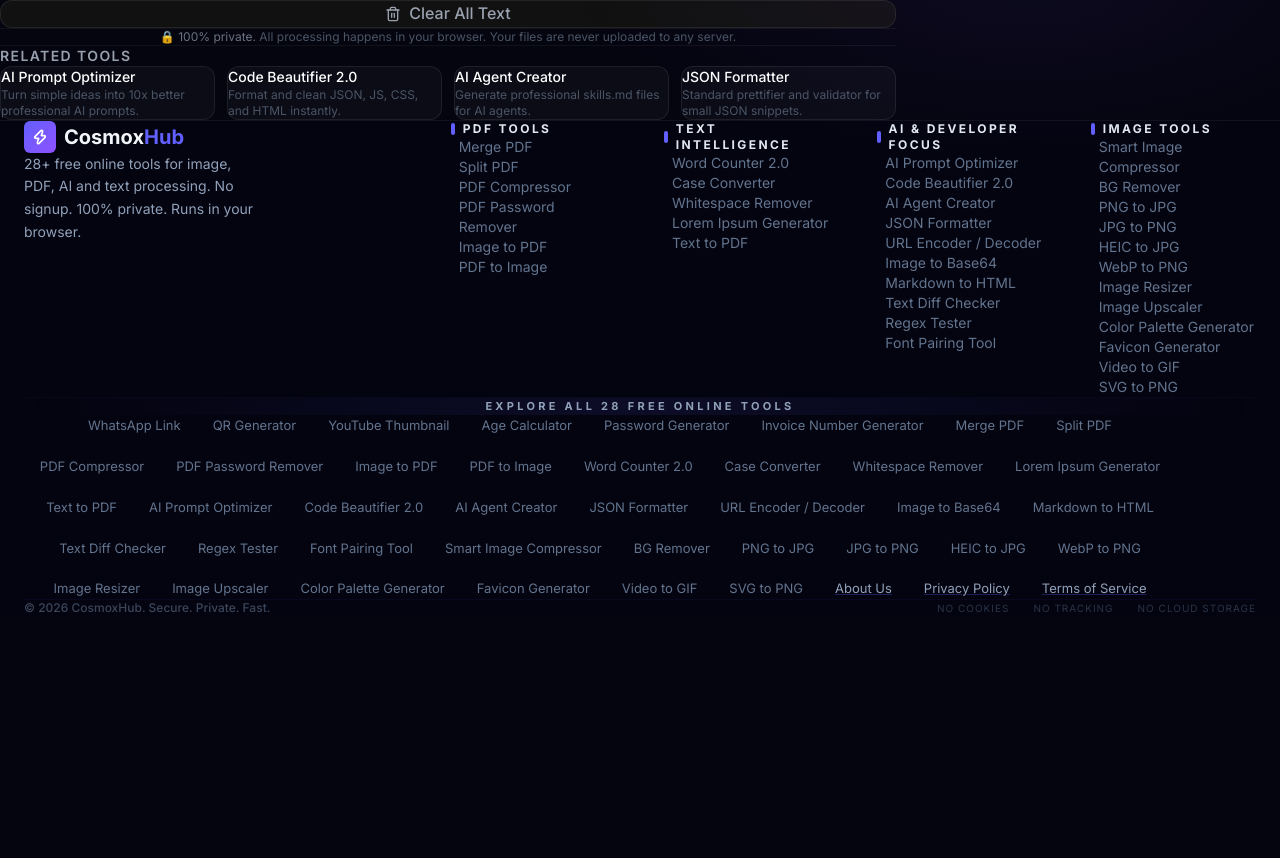
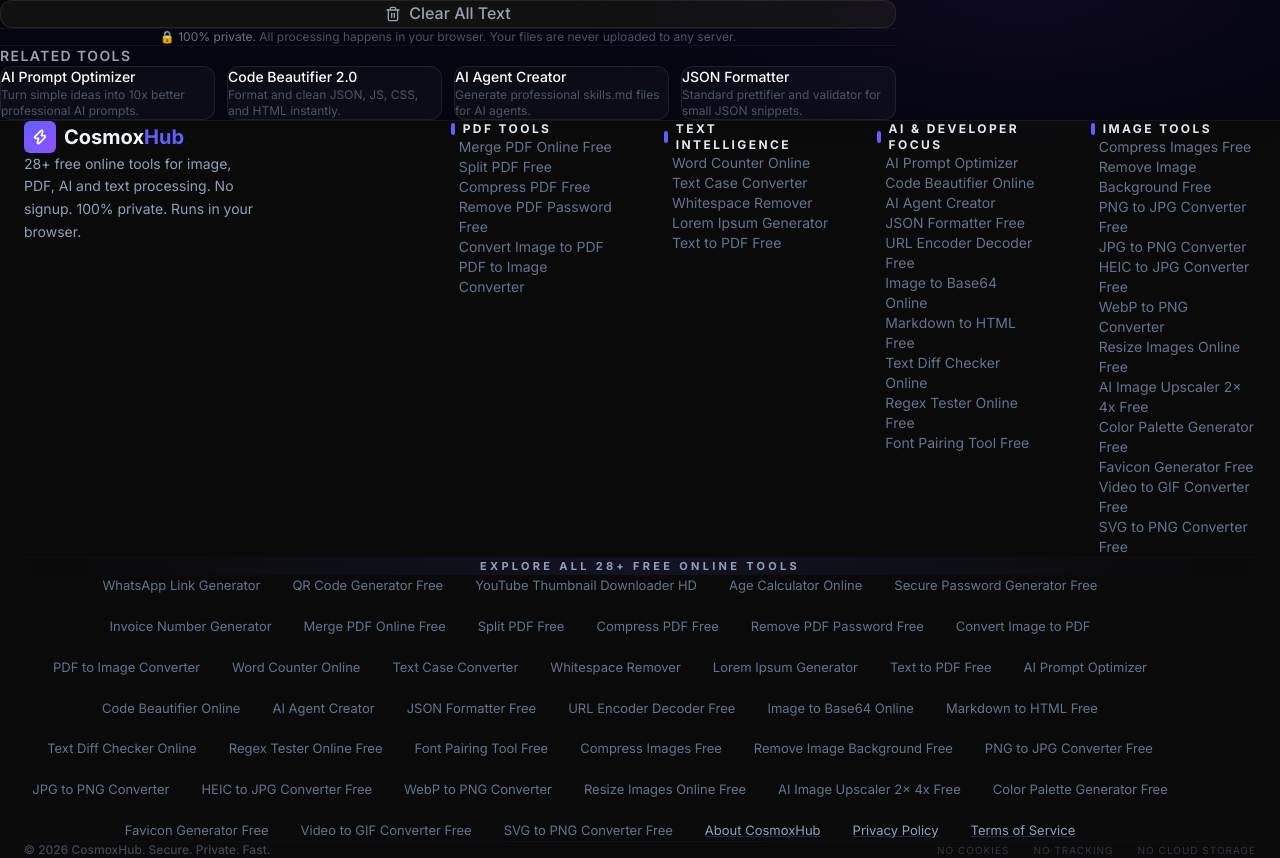
Before and after one commit to Venomous-101/cosmoxhub, a Next.js app: page /tools/text-diff in a window 1280 px wide. Shown: the part 658-1516 px from the top of the page. Before the commit the page ends 1274 px from the top, so only its background shows below. Built offline with nearby package versions, Linux system fonts and the light colour scheme; no server answers.

Commit message:
fix: 5 layout bugs + elite SEO — stats grid, H1 nowrap, footer pt-16, keyword-rich anchors, seo.ts lib, 30 redirects, sitemap hardcoded, homepage title/desc optimized

```diff
--- a/src/app/page.tsx
+++ b/src/app/page.tsx
@@ -4,8 +4,12 @@ import Footer from "@/components/Footer";
 import HomePageContent from "@/components/HomePageContent";
 
 export const metadata: Metadata = {
-  title: "CosmoxHub — 28+ Free Online Tools | PDF, Image, AI & Text",
-  description: "Free online tools for everything. AI Image Upscaler, Background Remover, PDF Merger, QR Code Generator, Image Compressor, HEIC Converter and 22 more. No signup, 100% private.",
+  title: "Free Online Tools — PDF, Image, AI & More | CosmoxHub",
+  description: "26+ free browser-based tools for PDF, images, AI, and text. No signup, no limits, 100% private. Works instantly in your browser on any device.",
+  other: {
+    "application-name": "CosmoxHub",
+    "apple-mobile-web-app-title": "CosmoxHub",
+  },
 };
 
 export default function HomePage() {
--- a/src/app/sitemap.ts
+++ b/src/app/sitemap.ts
@@ -1,32 +1,43 @@
 import { MetadataRoute } from "next";
-import { categories } from "@/lib/tools-data";
-import { pseoData } from "@/lib/pseo-data";
+
+// Hardcoded tool slugs — ensures sitemap is always correct
+// regardless of tools-data structure changes
+const TOOL_SLUGS = [
+  // PDF Tools
+  "merge-pdf", "split-pdf", "pdf-compressor", "pdf-unlocker",
+  "image-to-pdf", "pdf-to-image",
+  // Text Intelligence
+  "word-counter", "case-converter", "whitespace-remover",
+  "lorem-ipsum", "text-to-pdf",
+  // AI & Developer
+  "ai-prompt-optimizer", "code-beautifier", "claude-skills-creator",
+  "json-formatter", "url-encoder", "image-to-base64",
+  "markdown-to-html", "text-diff", "regex-tester", "font-pairing",
+  // Image Tools
+  "image-compressor", "bg-remover", "png-to-jpg", "jpg-to-png",
+  "heic-to-jpg", "webp-to-png", "image-resizer", "image-upscaler",
+  "color-palette", "favicon-generator", "video-to-gif", "svg-to-png",
+  // Utilities
+  "whatsapp-link", "qr-generator", "youtube-thumbnail",
+  "age-calculator", "password-generator", "invoice-generator",
+];
+
+const BASE = "https://www.cosmoxhub.com";
 
 export default function sitemap(): MetadataRoute.Sitemap {
-  const baseUrl = "https://www.cosmoxhub.com";
-
-  // Core static routes
-  const staticRoutes = [
-    "",
-    "/about",
-    "/privacy",
-    "/terms",
-  ];
-
-  // Map all tools from our data library
-  const toolRoutes = categories.flatMap(category =>
-    category.tools.map(tool => tool.href)
-  );
-
-  // Map programmatic SEO pages
-  const pseoRoutes = pseoData.map(page => `/tool/${page.slug}`);
-
-  const allRoutes = [...staticRoutes, ...toolRoutes, ...pseoRoutes];
-
-  return allRoutes.map((route) => ({
-    url: `${baseUrl}${route}`,
+  const toolPages: MetadataRoute.Sitemap = TOOL_SLUGS.map((slug) => ({
+    url: `${BASE}/tools/${slug}`,
     lastModified: new Date(),
     changeFrequency: "weekly",
-    priority: route === "" ? 1.0 : 0.8,
+    priority: 0.8,
   }));
+
+  return [
+    { url: BASE,           lastModified: new Date(), changeFrequency: "daily",   priority: 1.0 },
+    { url: `${BASE}/about`, lastModified: new Date(), changeFrequency: "monthly", priority: 0.5 },
+    { url: `${BASE}/blog`,  lastModified: new Date(), changeFrequency: "weekly",  priority: 0.6 },
+    { url: `${BASE}/privacy`, lastModified: new Date(), changeFrequency: "monthly", priority: 0.3 },
+    { url: `${BASE}/terms`,   lastModified: new Date(), changeFrequency: "monthly", priority: 0.3 },
+    ...toolPages,
+  ];
 }
--- a/src/components/Footer.tsx
+++ b/src/components/Footer.tsx
@@ -2,12 +2,55 @@ import Link from "next/link";
 import { Zap } from "lucide-react";
 import { categories } from "@/lib/tools-data";
 
+// Keyword-rich anchor text map for footer links
+const anchorText: Record<string, string> = {
+  "/tools/merge-pdf":        "Merge PDF Online Free",
+  "/tools/split-pdf":        "Split PDF Free",
+  "/tools/pdf-compressor":   "Compress PDF Free",
+  "/tools/pdf-unlocker":     "Remove PDF Password Free",
+  "/tools/image-to-pdf":     "Convert Image to PDF",
+  "/tools/pdf-to-image":     "PDF to Image Converter",
+  "/tools/word-counter":     "Word Counter Online",
+  "/tools/case-converter":   "Text Case Converter",
+  "/tools/whitespace-remover": "Whitespace Remover",
+  "/tools/lorem-ipsum":      "Lorem Ipsum Generator",
+  "/tools/text-to-pdf":      "Text to PDF Free",
+  "/tools/ai-prompt-optimizer": "AI Prompt Optimizer",
+  "/tools/code-beautifier":  "Code Beautifier Online",
+  "/tools/claude-skills-creator": "AI Agent Creator",
+  "/tools/json-formatter":   "JSON Formatter Free",
+  "/tools/url-encoder":      "URL Encoder Decoder Free",
+  "/tools/image-to-base64":  "Image to Base64 Online",
+  "/tools/markdown-to-html": "Markdown to HTML Free",
+  "/tools/text-diff":        "Text Diff Checker Online",
+  "/tools/regex-tester":     "Regex Tester Online Free",
+  "/tools/font-pairing":     "Font Pairing Tool Free",
+  "/tools/image-compressor": "Compress Images Free",
+  "/tools/bg-remover":       "Remove Image Background Free",
+  "/tools/png-to-jpg":       "PNG to JPG Converter Free",
+  "/tools/jpg-to-png":       "JPG to PNG Converter",
+  "/tools/heic-to-jpg":      "HEIC to JPG Converter Free",
+  "/tools/webp-to-png":      "WebP to PNG Converter",
+  "/tools/image-resizer":    "Resize Images Online Free",
+  "/tools/image-upscaler":   "AI Image Upscaler 2x 4x Free",
+  "/tools/color-palette":    "Color Palette Generator Free",
+  "/tools/favicon-generator": "Favicon Generator Free",
+  "/tools/video-to-gif":     "Video to GIF Converter Free",
+  "/tools/svg-to-png":       "SVG to PNG Converter Free",
+  "/tools/whatsapp-link":    "WhatsApp Link Generator",
+  "/tools/qr-generator":     "QR Code Generator Free",
+  "/tools/youtube-thumbnail": "YouTube Thumbnail Downloader HD",
+  "/tools/age-calculator":   "Age Calculator Online",
+  "/tools/password-generator": "Secure Password Generator Free",
+  "/tools/invoice-generator": "Invoice Number Generator",
+};
+
 export default function Footer() {
   return (
-    <footer className="w-full border-t border-white/5 pt-12 pb-8 px-4 bg-[#050510]/90">
+    <footer className="w-full border-t border-white/5 pt-16 pb-10 px-4 bg-[#0A0A0A]">
       <div className="container mx-auto max-w-7xl">
 
-        {/* Internal Linking Grid */}
+        {/* Internal Linking Grid — category columns */}
         <div className="grid grid-cols-1 md:grid-cols-2 lg:grid-cols-6 gap-x-12 gap-y-16 mb-24">
 
           {/* Brand & Mission */}
@@ -21,11 +64,12 @@ export default function Footer() {
               </span>
             </div>
             <p className="text-slate-400 text-sm leading-relaxed max-w-[240px]">
-              28+ free online tools for image, PDF, AI and text processing. No signup. 100% private. Runs in your browser.
+              28+ free online tools for image, PDF, AI and text processing.
+              No signup. 100% private. Runs in your browser.
             </p>
           </div>
 
-          {/* Dynamic Category Columns — full label, no stripping */}
+          {/* Category Columns — keyword-rich anchor text */}
           {categories.slice(0, 4).map((category) => (
             <div key={category.id}>
               <h4 className="text-slate-200 text-xs font-bold tracking-[0.2em] uppercase mb-6 flex items-center gap-2">
@@ -40,7 +84,7 @@ export default function Footer() {
                       className="text-slate-500 text-sm transition-all duration-200 hover:text-indigo-400 hover:pl-1 flex items-center gap-2 group"
                     >
                       <span className="w-0 h-0.5 bg-indigo-500 transition-all duration-300 group-hover:w-2"></span>
-                      {tool.title}
+                      {anchorText[tool.href] ?? tool.title}
                     </Link>
                   </li>
                 ))}
@@ -49,10 +93,10 @@ export default function Footer() {
           ))}
         </div>
 
-        {/* Global Tools Explore Section (SEO Crawl Links) */}
+        {/* SEO Crawl Section — all tools listed with keyword-rich text */}
         <div className="pt-16 border-t border-indigo-500/5 mb-20">
           <h4 className="text-slate-400 text-[11px] font-bold tracking-[0.3em] uppercase mb-10 text-center bg-gradient-to-r from-transparent via-indigo-500/10 to-transparent py-3">
-            Explore All 28 Free Online Tools
+            Explore All 28+ Free Online Tools
           </h4>
           <div className="flex flex-wrap justify-center items-center gap-x-8 gap-y-5 max-w-6xl mx-auto px-4">
             {categories[4].tools.concat(categories.slice(0, 4).flatMap(c => c.tools)).map((tool) => (
@@ -61,12 +105,12 @@ export default function Footer() {
                 href={tool.href}
                 className="text-slate-500 text-[13px] hover:text-indigo-400 transition-colors"
               >
-                {tool.title}
+                {anchorText[tool.href] ?? tool.title}
               </Link>
             ))}
-            <Link href="/about" className="text-slate-400 text-[13px] hover:text-white transition-colors underline decoration-indigo-500/30">About Us</Link>
+            <Link href="/about"   className="text-slate-400 text-[13px] hover:text-white transition-colors underline decoration-indigo-500/30">About CosmoxHub</Link>
             <Link href="/privacy" className="text-slate-400 text-[13px] hover:text-white transition-colors underline decoration-indigo-500/30">Privacy Policy</Link>
-            <Link href="/terms" className="text-slate-400 text-[13px] hover:text-white transition-colors underline decoration-indigo-500/30">Terms of Service</Link>
+            <Link href="/terms"   className="text-slate-400 text-[13px] hover:text-white transition-colors underline decoration-indigo-500/30">Terms of Service</Link>
           </div>
         </div>
 
--- /dev/null
+++ b/src/lib/seo.ts
@@ -0,0 +1,106 @@
+// ============================================================
+// CosmoxHub — SEO Helper Library
+// Provides JSON-LD schema generators for all tool pages
+// ============================================================
+
+export interface ToolSchemaParams {
+  name: string;
+  url: string;
+  description: string;
+  features?: string[];
+}
+
+/** WebApplication schema for tool pages */
+export function generateToolSchema(params: ToolSchemaParams) {
+  return {
+    "@context": "https://schema.org",
+    "@type": "WebApplication",
+    name: params.name,
+    url: params.url,
+    applicationCategory: "UtilitiesApplication",
+    operatingSystem: "Any",
+    browserRequirements: "Requires JavaScript",
+    offers: {
+      "@type": "Offer",
+      price: "0",
+      priceCurrency: "USD",
+    },
+    description: params.description,
+    featureList: params.features ?? [
+      "No signup required",
+      "100% browser-based",
+      "No file upload to server",
+      "Free forever",
+    ],
+    provider: {
+      "@type": "Organization",
+      name: "CosmoxHub",
+      url: "https://www.cosmoxhub.com",
+    },
+  };
+}
+
+/** FAQPage schema for tool pages */
+export function generateFAQSchema(faqs: { question: string; answer: string }[]) {
+  return {
+    "@context": "https://schema.org",
+    "@type": "FAQPage",
+    mainEntity: faqs.map((faq) => ({
+      "@type": "Question",
+      name: faq.question,
+      acceptedAnswer: {
+        "@type": "Answer",
+        text: faq.answer,
+      },
+    })),
+  };
+}
+
+/** BreadcrumbList schema */
+export function generateBreadcrumbSchema(toolName: string, toolSlug: string) {
+  return {
+    "@context": "https://schema.org",
+    "@type": "BreadcrumbList",
+    itemListElement: [
+      {
+        "@type": "ListItem",
+        position: 1,
+        name: "Home",
+        item: "https://www.cosmoxhub.com",
+      },
+      {
+        "@type": "ListItem",
+        position: 2,
+        name: "Tools",
+        item: "https://www.cosmoxhub.com/#pdf-tools",
+      },
+      {
+        "@type": "ListItem",
+        position: 3,
+        name: toolName,
+        item: `https://www.cosmoxhub.com/tools/${toolSlug}`,
+      },
+    ],
+  };
+}
+
+/** Speakable + WebPage schema for AI overview optimization */
+export function generateWebPageSchema(toolName: string, toolSlug: string, description: string) {
+  return {
+    "@context": "https://schema.org",
+    "@type": "WebPage",
+    name: toolName,
+    url: `https://www.cosmoxhub.com/tools/${toolSlug}`,
+    description,
+    isPartOf: {
+      "@type": "WebSite",
+      name: "CosmoxHub",
+      url: "https://www.cosmoxhub.com",
+    },
+    speakable: {
+      "@type": "SpeakableSpecification",
+      cssSelector: ["h1", ".tool-definition"],
+    },
+    lastReviewed: new Date().toISOString().split("T")[0],
+  };
+}
```
Also changed, not shown: next.config.ts (+35 -0 lines), src/components/HomePageContent.tsx (+28 -20 lines).
